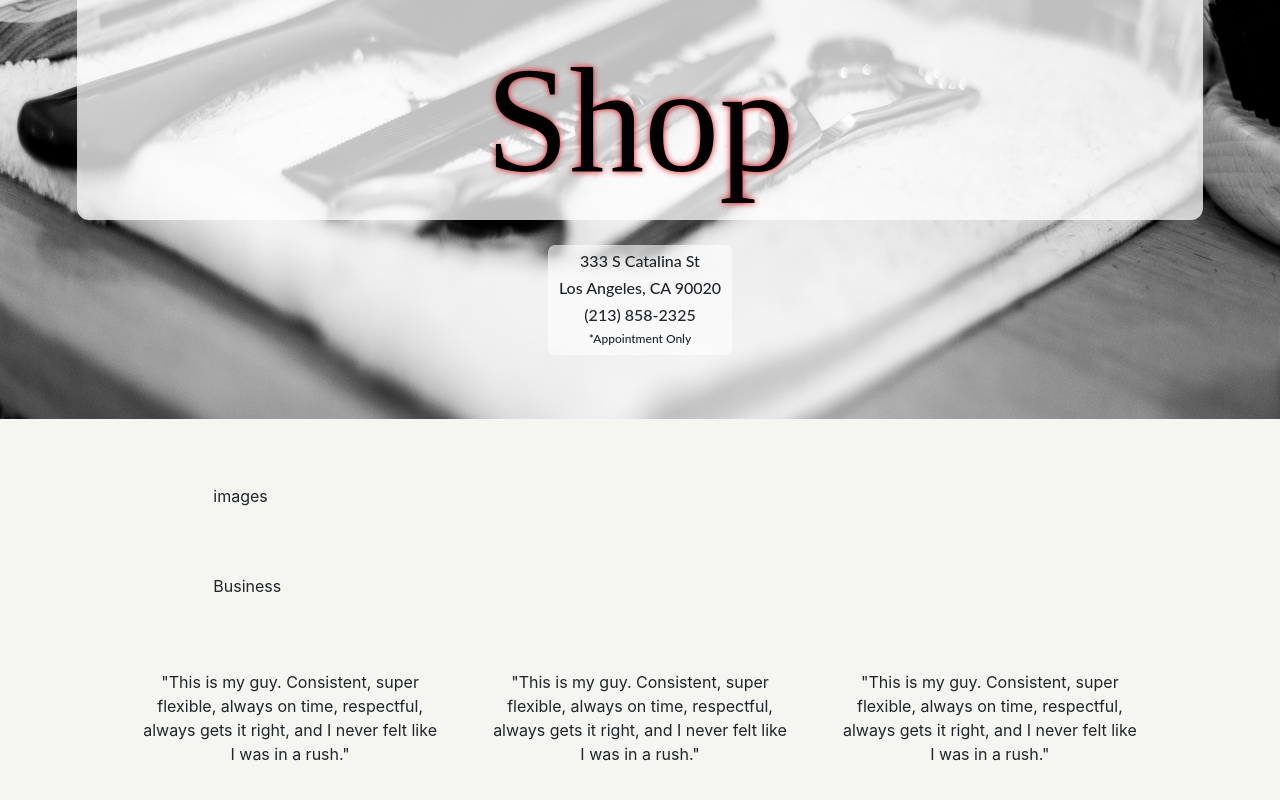
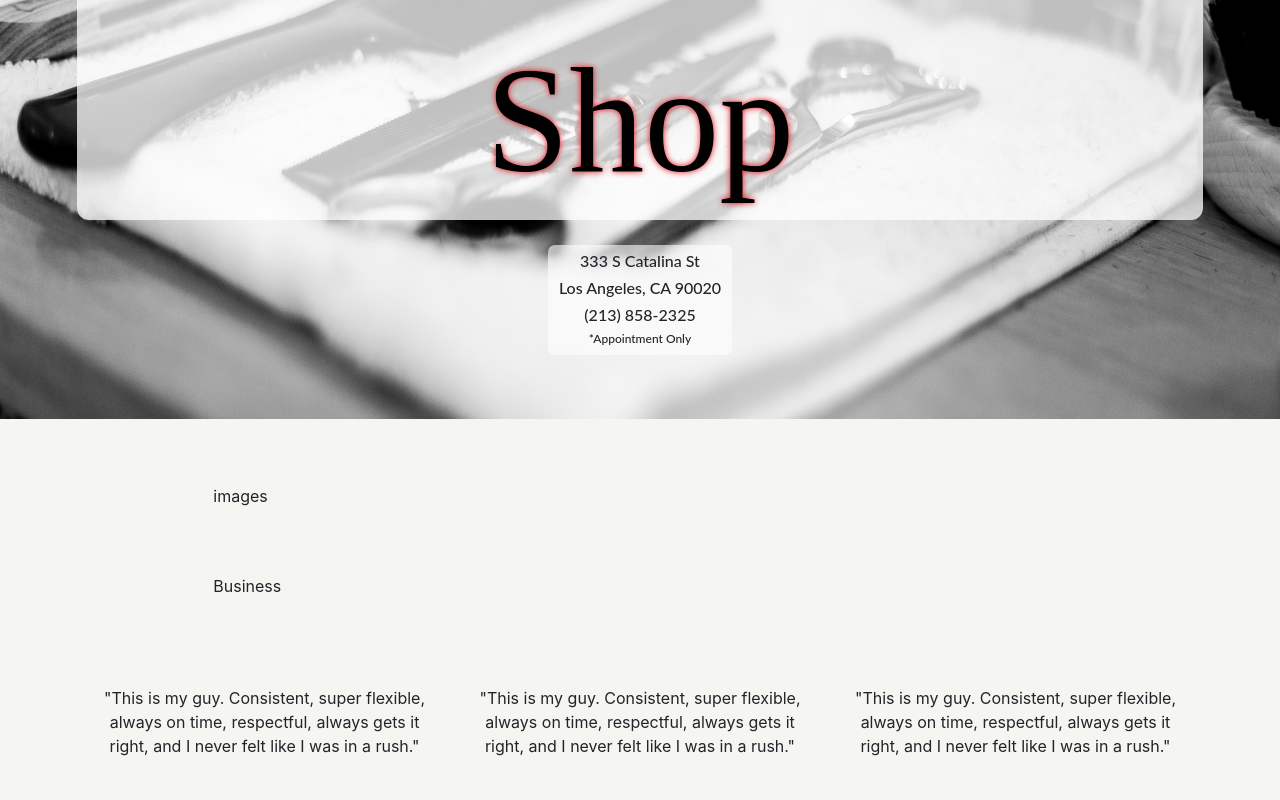
Before and after one commit to moonjason/fino-barbershop, a React (Create React App) app in the folder client/: page / in a window 1280 px wide. Shown: the part 280-1080 px from the top of the page. Built offline with nearby package versions, Linux system fonts and the light colour scheme; no server answers; a web font is replaced by a local one.

Commit message:
change review grid to flex

```diff
--- a/client/src/index.css
+++ b/client/src/index.css
@@ -98,21 +98,22 @@ html {
 /* Reviews Section*/
 
 .reviews-container {
-    display: grid;
-    grid-template-columns: repeat(12, 1fr);
-    grid-template-rows: 1fr;
-    grid-column-gap: 0px;
-    grid-row-gap: 0px;
+    display: flex;
+    flex-direction: column;
     text-align: center;
-    margin: 7vh 9vw;
+    justify-content: center;
+    margin: 4.5rem 6vw;
 }
 
 .review {
-    padding: 0 2vw;
+    width: 100%;
+    display: block;
+    padding: 7vh 2vw;
 }
-.review__1 { grid-area: 1 / 1 / 2 / 5; }
+
+/* .review__1 { grid-area: 1 / 1 / 2 / 5; }
 .review__2 { grid-area: 1 / 5 / 2 / 9; }
-.review__3 { grid-area: 1 / 9 / 2 / 13; }
+.review__3 { grid-area: 1 / 9 / 2 / 13; } */
 
 
 @media only screen and (min-width: 767px) {
@@ -127,6 +128,12 @@ html {
     .header{
         padding: 8vh 6vw 8vh 6vw;
     }
+    .reviews-container {
+        flex-direction: row;
+    }
+    .review {
+        padding: 0vh 2vw;
+    }
 }
 
 @media only screen and (min-width: 1113px) {
```
